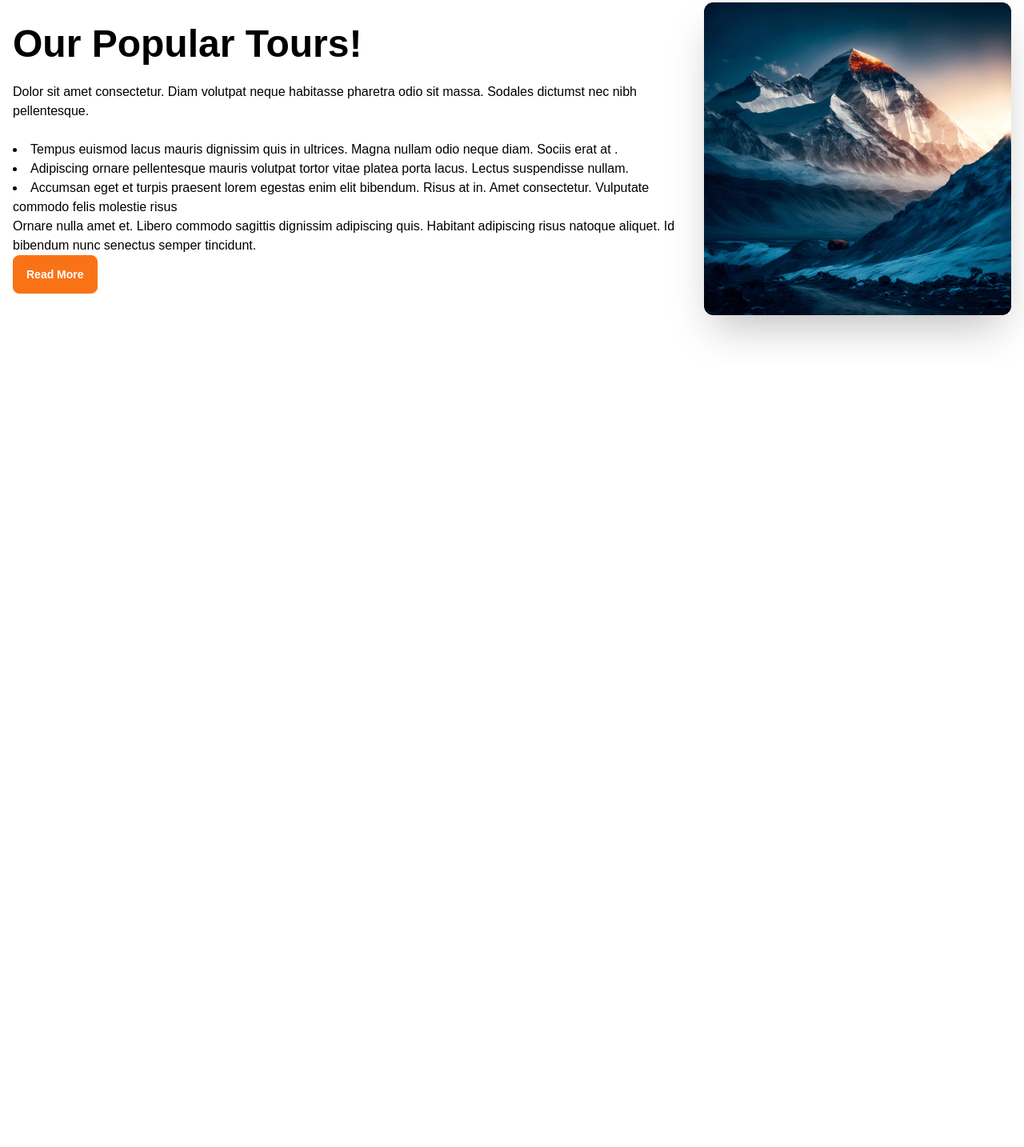
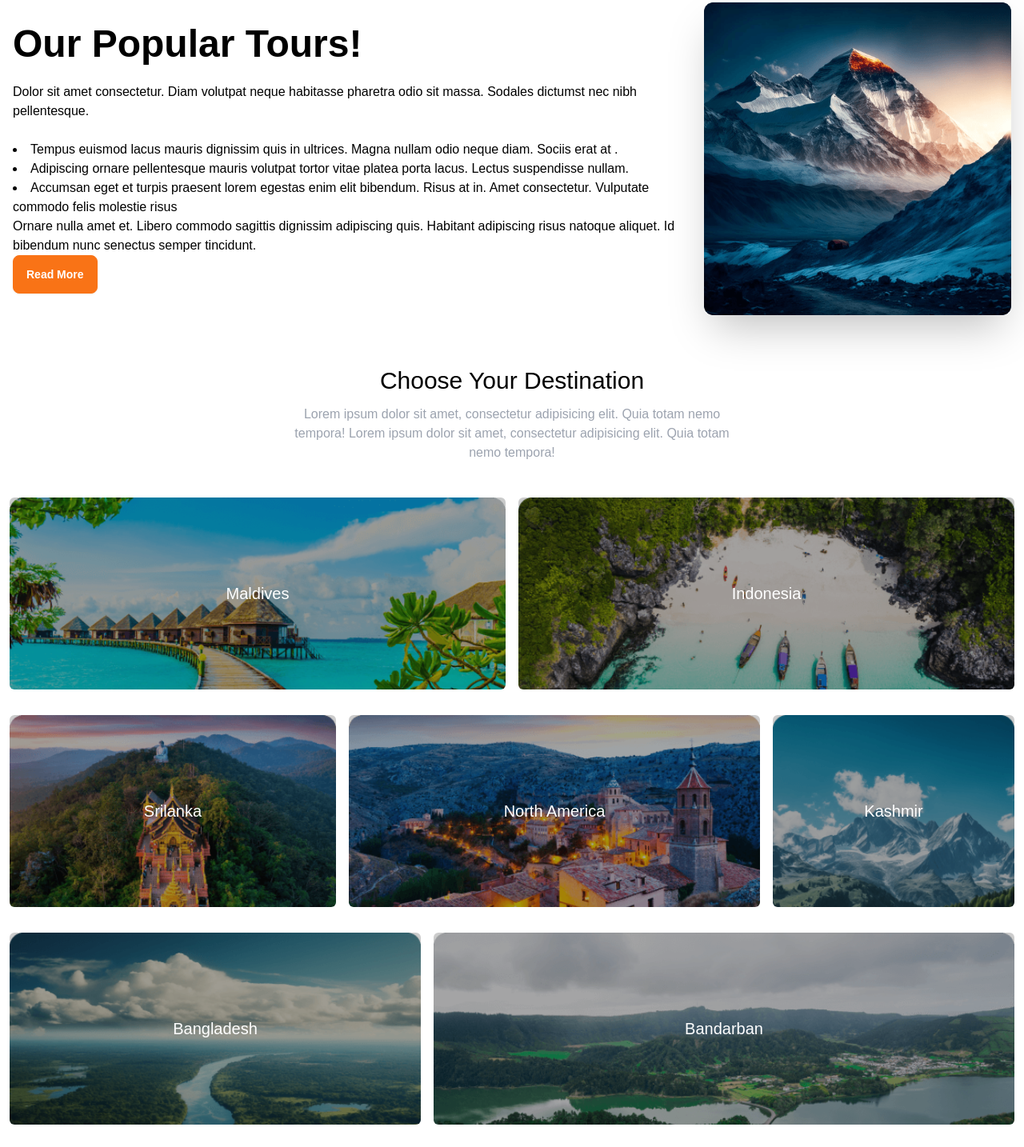
Before and after one commit to sheikhmuhammadantor/assignment-two-batch-9, a plain HTML site: page index.html in a window 1280 px wide. Shown: the part 493-1927 px from the top of the page at 80% size. Before the commit the page ends 951 px from the top, so only its background shows below. Drawn offline with nearby package versions, Linux system fonts and the light colour scheme.

Commit message:
Destination Section Done.

```diff
--- a/index.html
+++ b/index.html
@@ -115,7 +115,32 @@
         </div>
     </section>
 
+    <!-- Choose Destination Section -->
+    <section class="container mx-auto">
+        <h2 class="text-3xl text-center">Choose Your Destination</h2>
+        <p class="text-center text-gray-400 mt-3 max-w-xl mx-auto">
+            Lorem ipsum dolor sit amet, consectetur adipisicing elit. Quia totam nemo tempora!
+            Lorem ipsum dolor sit amet, consectetur adipisicing elit. Quia totam nemo tempora!
+        </p>
 
+        <!-- Grid Section -->
+        <div class="p-3 block md:grid gap-4 mt-8 grid-cols-12 grid-rows-3">
+            <div class="col-span-6 bg bg-cover h-60 rounded-md grid place-items-center bg-blend-overlay bg-black bg-opacity-20 text-white text-xl mb-4"
+                style="background-image: url(./assets/maldives.png);">Maldives</div>
+            <div class="col-span-6 bg bg-cover h-60 rounded-md grid place-items-center bg-blend-overlay bg-black bg-opacity-20 text-white text-xl mb-4"
+                style="background-image: url(./assets/indonesia.png);">Indonesia</div>
+            <div class="col-span-4 bg bg-cover h-60 rounded-md grid place-items-center bg-blend-overlay bg-black bg-opacity-20 text-white text-xl mb-4"
+                style="background-image: url(./assets/srilanka.png);">Srilanka</div>
+            <div class="col-span-5 bg bg-cover h-60 rounded-md grid place-items-center bg-blend-overlay bg-black bg-opacity-20 text-white text-xl mb-4"
+                style="background-image: url(./assets/north-america.png);">North America</div>
+            <div class="col-span-3 bg bg-cover h-60 rounded-md grid place-items-center bg-blend-overlay bg-black bg-opacity-20 text-white text-xl mb-4"
+                style="background-image: url(./assets/kashmir.png);">Kashmir</div>
+            <div class="col-span-5 bg bg-cover h-60 rounded-md grid place-items-center bg-blend-overlay bg-black bg-opacity-20 text-white text-xl mb-4"
+                style="background-image: url(./assets/bangladesh.png);">Bangladesh</div>
+            <div class="col-span-7 bg bg-cover h-60 rounded-md grid place-items-center bg-blend-overlay bg-black bg-opacity-20 text-white text-xl mb-4"
+                style="background-image: url(./assets/bandarban.png);">Bandarban</div>
+        </div>
+    </section>
 
 </body>
 
```
